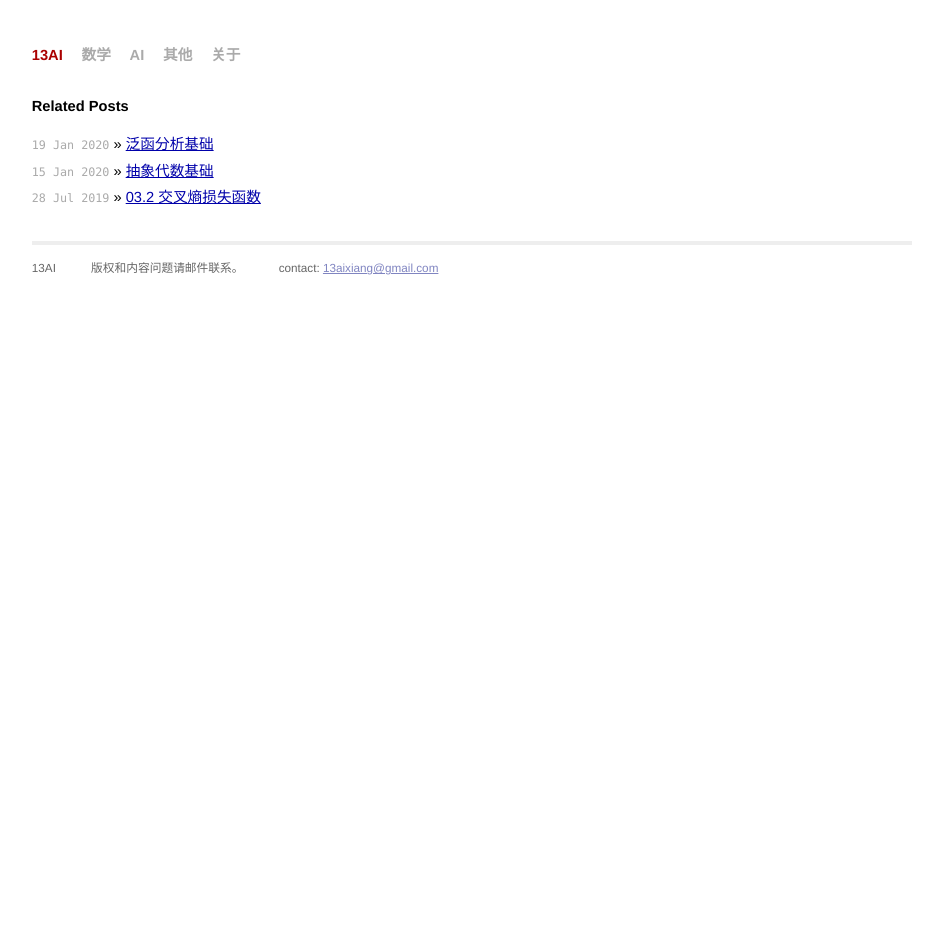
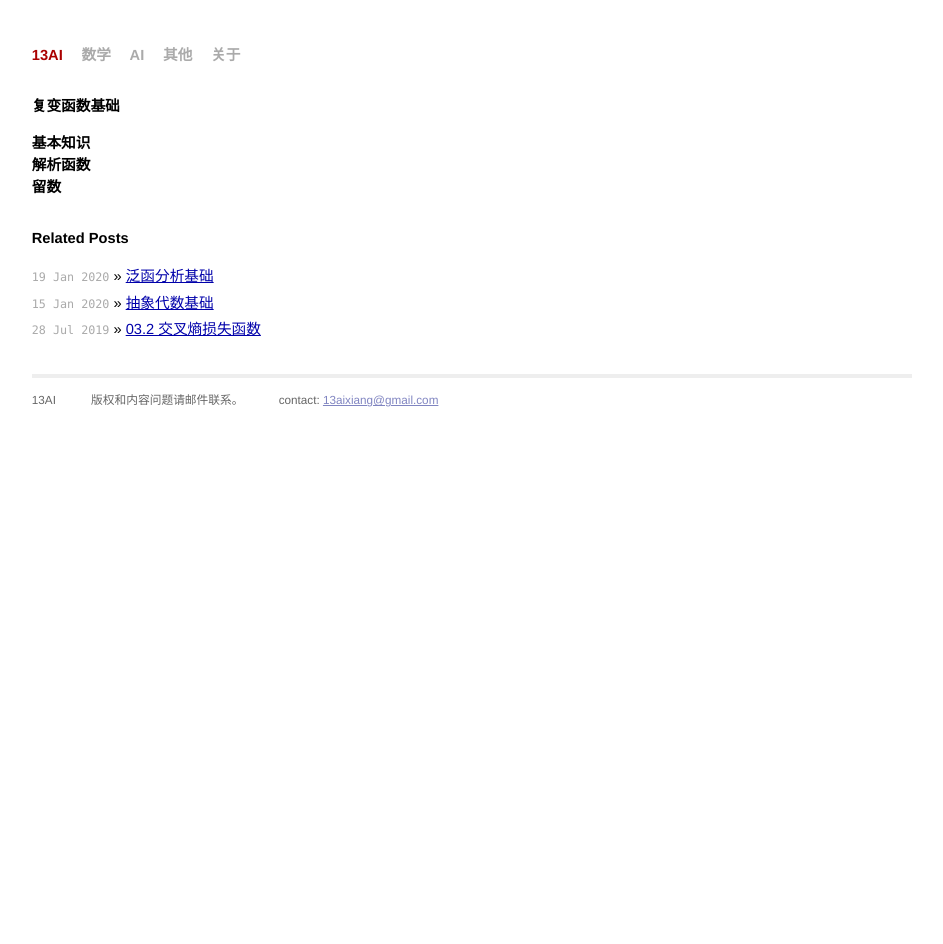
Before and after one commit to xiang-bai/xiang-bai.github.io, a Jekyll site: the page built from _posts/2020-01-20-complex-analysis.md, in a window 1280 px wide. Shown: the whole page, without its empty margins (168-1111 px from the left). Built offline with Jekyll 4.4.1, drawn with Linux system fonts in a browser that asks for light colours; comment, search, counter and statistics services are not loaded.

Commit message:
13ai-update-paper

```diff
--- a/_posts/2020-01-20-complex-analysis.md
+++ b/_posts/2020-01-20-complex-analysis.md
@@ -5,3 +5,11 @@ date:   2020-01-20 02:34:20 +0800
 categories: math
 tags: analysis
 ---
+
+# 复变函数基础
+
+## 基本知识
+
+## 解析函数
+
+## 留数
```
